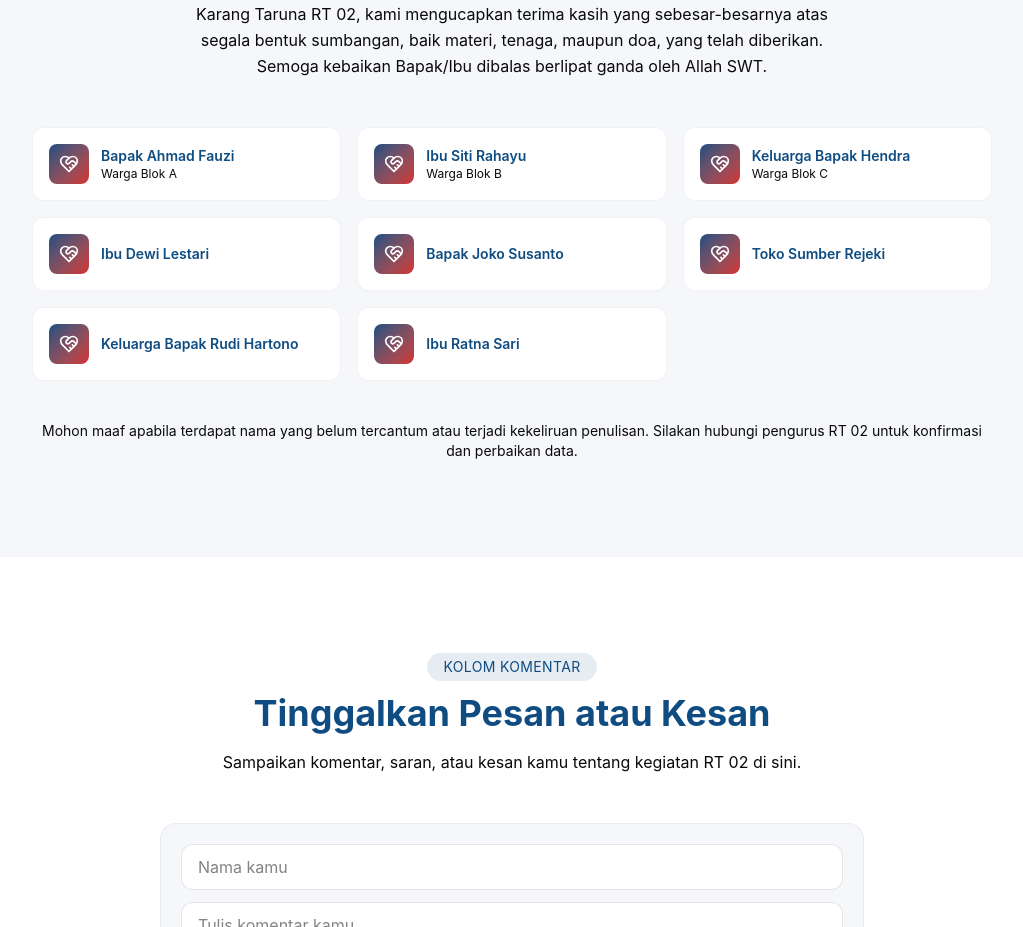
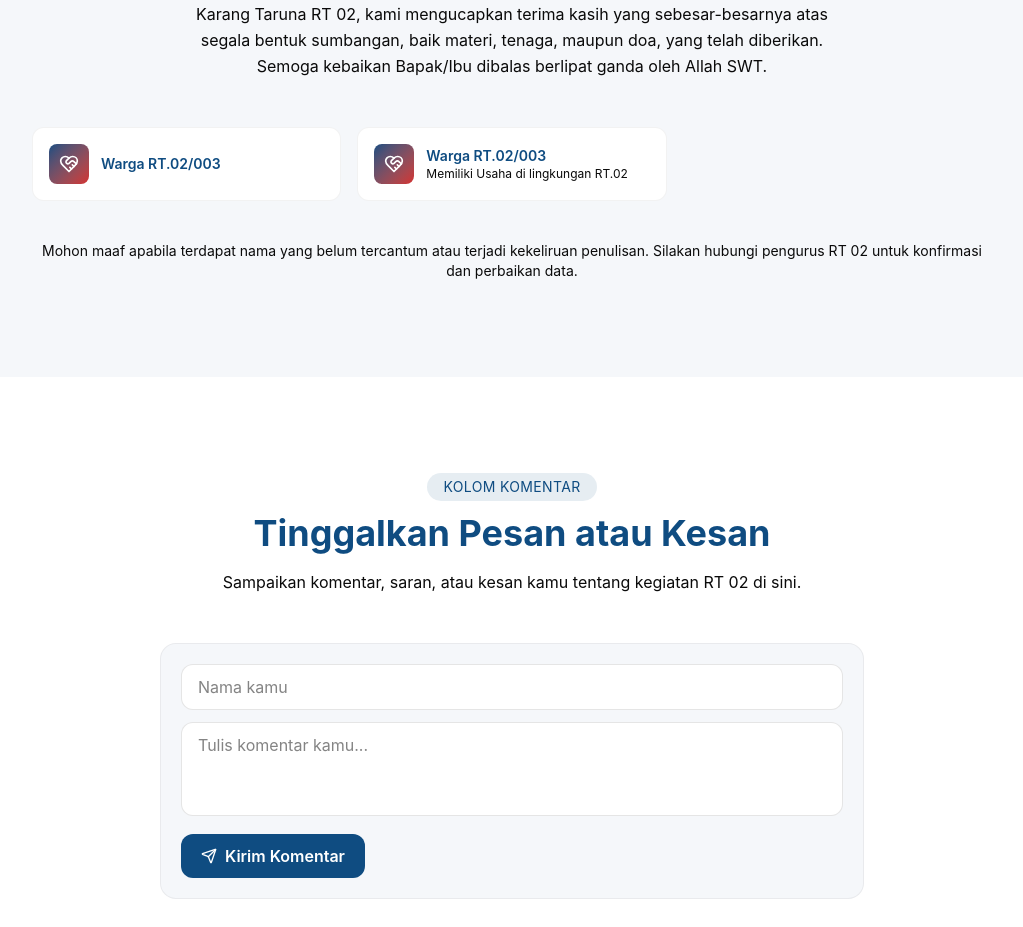
Before and after one commit to asyalfadillah/Karang-Taruna-RT02, a React (Vite) app: page / in a window 1280 px wide. Shown: the part 4582-5509 px from the top of the page, without its empty margins (128-1151 px from the left). Built offline with nearby package versions, Linux system fonts and the light colour scheme; no server answers.

Commit message:
ganti daftar donatur jadi generik

```diff
--- a/src/app/components/site/Donors.tsx
+++ b/src/app/components/site/Donors.tsx
@@ -5,14 +5,8 @@ import { useLang } from "../../i18n/i18n";
 // Ganti/tambah nama donatur di sini SAJA — otomatis kepakai di Beranda dan di halaman /donatur.
 // name = nama donatur, note = keterangan opsional (mis. "Warga Blok C1")
 export const DONORS: { name: string; note?: string }[] = [
-  { name: "Bapak Ahmad Fauzi", note: "Warga Blok A" },
-  { name: "Ibu Siti Rahayu", note: "Warga Blok B" },
-  { name: "Keluarga Bapak Hendra", note: "Warga Blok C" },
-  { name: "Ibu Dewi Lestari" },
-  { name: "Bapak Joko Susanto" },
-  { name: "Toko Sumber Rejeki" },
-  { name: "Keluarga Bapak Rudi Hartono" },
-  { name: "Ibu Ratna Sari" },
+  { name: "Warga RT.02/003" },
+  { name: "Warga RT.02/003", note: "Memiliki Usaha di lingkungan RT.02" },
 ];
 
 export function Donors() {
```
